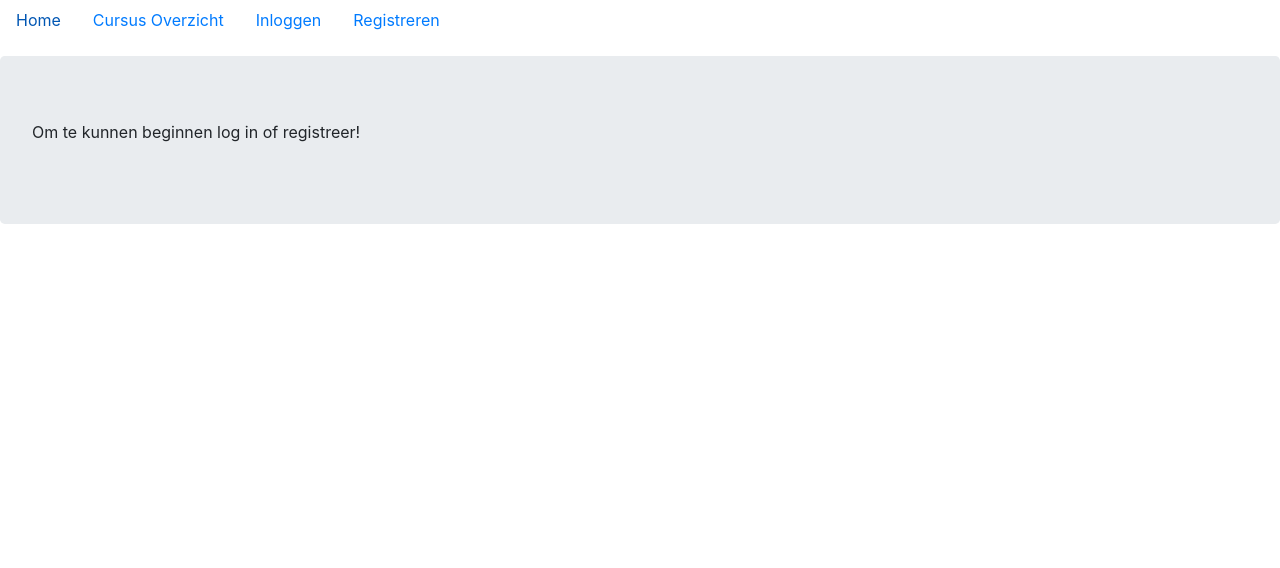
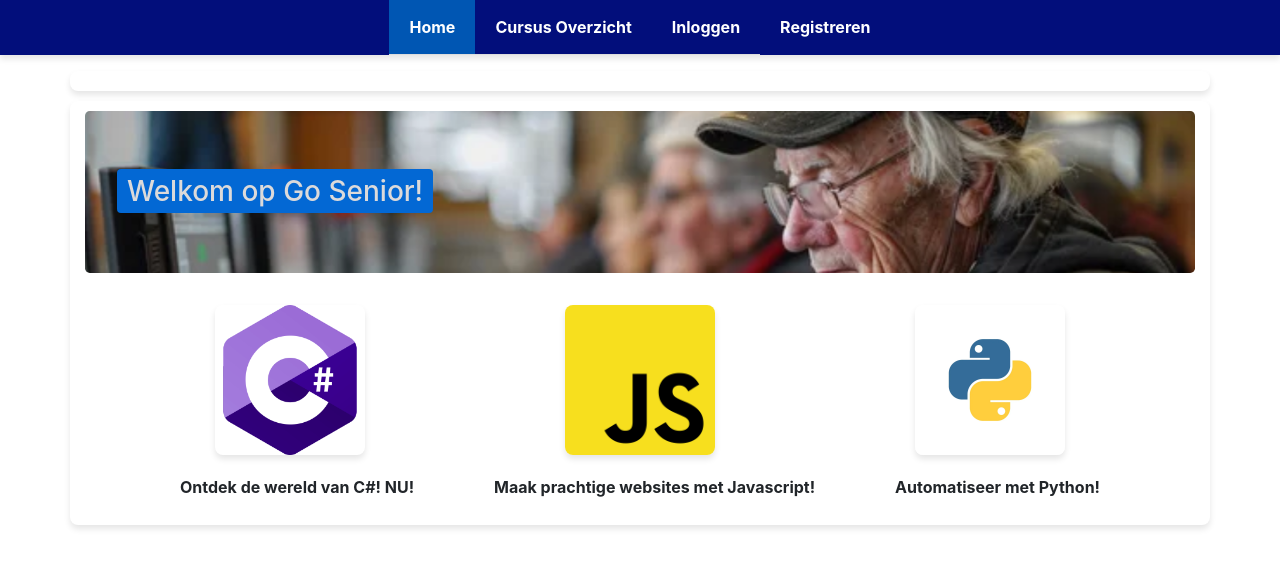
Before and after one commit to Yi-Star32/cursussysteem, a Flask app: page / in a window 1280 px wide. Shown: the top 568 px of the page. Run offline with Flask 3, Linux system fonts and the light colour scheme; some libraries are stand-ins or nearby versions.

Commit message:
style_mooi

```diff
--- a/mijnproject/static/styles.css
+++ b/mijnproject/static/styles.css
@@ -1,9 +1,197 @@
+/* Algemene instellingen */
 body {
-    margin: 20px;
-    font-family: Arial, sans-serif;
+    font-family: 'Roboto', Arial, sans-serif;
+    background-color: #f4f4f9;
+    color: #333;
+    line-height: 1.6;
 }
 
+.jumbotron {
+    background-image: url('./images/oldman_programming.png');
+    background-size: cover;
+    background-position: center -100px; /* Schuif de afbeelding naar boven */
+}
+
+/* Container voor de afbeeldingen */
+.image-container {
+    display: flex;
+    justify-content: center; /* Centreer de afbeeldingen horizontaal */
+    gap: 200px; /* Voeg ruimte toe tussen de afbeeldingen */
+    margin-top: 20px; /* Voeg wat ruimte toe boven de container */
+}
+
+/* Stijl voor de afbeeldingen */
+.course-image {
+    width: 150px; /* Stel de breedte van de afbeeldingen in */
+    height: auto; /* Zorg ervoor dat de hoogte automatisch wordt aangepast */
+    border-radius: 8px; /* Optioneel: Maak de hoeken afgerond */
+    box-shadow: 0 4px 6px rgba(0, 0, 0, 0.1); /* Optioneel: Voeg een schaduw toe */
+}
+
+.image-text{
+    font-weight: bold;
+    display: flex;
+    justify-content: center; /* Centreer de afbeeldingen horizontaal */
+    gap: 80px; /* Voeg ruimte toe tussen de afbeeldingen */
+    margin-top: 20px; /* Voeg wat ruimte toe boven de container */
+}
+
+
+
+/* Navigatiebalk */
+ul.nav {
+    list-style: none;
+    margin: 0;
+    padding: 0;
+    background-color: #020e7b;
+    display: flex;
+    justify-content: center;
+    box-shadow: 0 4px 6px rgba(0, 0, 0, 0.1);
+}
+
+ul.nav li {
+    margin: 0;
+    padding: 0;
+
+}
+
+
+
+/* Navigatiebalk */
+ul.nav .nav-link {
+    color: #fff !important; /* Zorg ervoor dat alle navigatieteksten wit zijn */
+    text-decoration: none;
+    font-weight: bold;
+    padding: 15px 20px;
+    display: block;
+    transition: background-color 0.3s ease;
+}
+
+ul.nav .nav-link:hover {
+    background-color: #0368d4; /* Optioneel: verander de achtergrondkleur bij hover */
+    color: #fff; /* Zorg ervoor dat de tekst wit blijft bij hover */
+}
+
+ul.nav .nav-link.active {
+    background-color: #0056b3; /* Donkerblauwe achtergrond voor actieve link */
+    color: #fff; /* Witte tekstkleur voor actieve link */
+    font-weight: bold;
+}
+
+nav .nav-item .nav-link {
+    color: white;
+}
+
+.nav-link a {
+    color: white !important;
+}
+
+.welkom-tekst{
+    color: #dcdada; /* Tekstkleur wit */
+    background-color: #0368d4; /* Achtergrondkleur */
+    display: inline; /* Zorgt ervoor dat de achtergrondkleur alleen de tekst omhult */
+    padding: 5px 10px; /* Optioneel: Voeg wat ruimte rond de tekst toe */
+    border-radius: 4px; /* Optioneel: Maak de randen afgerond */
+}
+
+/* Container */
+.container {
+    max-width: 100px;
+    margin: 10px;
+    padding: 10px;
+    background: #fff;
+    border-radius: 8px;
+    box-shadow: 0 4px 6px rgba(0, 0, 0, 0.1);
+    margin-left: 5px; /* Verplaatst de UI 50px naar rechts */
+}
+
+/* Koppen */
+h1, h2, h3 {
+    color: #007bff;
+    margin-bottom: 20px;
+}
+
+/* Formulieren */
+form {
+    margin-top: 20px;
+}
+
+form input[type="text"],
+form input[type="email"],
+form input[type="password"],
+form select {
+    width: 100%;
+    padding: 10px;
+    margin-bottom: 15px;
+    border: 1px solid #ccc;
+    border-radius: 4px;
+    font-size: 16px;
+}
+
+form button {
+    background-color: #007bff;
+    color: #fff;
+    border: none;
+    padding: 10px 20px;
+    font-size: 16px;
+    border-radius: 4px;
+    cursor: pointer;
+    transition: background-color 0.3s ease;
+}
+
+form button:hover {
+    background-color: #0056b3;
+}
+
+/* Lijsten */
+ul {
+    list-style: none;
+    padding: 0;
+}
+
+ul li {
+    padding: 10px;
+    border-bottom: 1px solid #ddd;
+}
+
+ul li:last-child {
+    border-bottom: none;
+}
+
+/* Flash messages */
+.alert {
+    padding: 15px;
+    margin-bottom: 20px;
+    border-radius: 4px;
+    font-size: 14px;
+}
+
+.alert-success {
+    background-color: #d4edda;
+    color: #155724;
+}
+
+.alert-danger {
+    background-color: #f8d7da;
+    color: #721c24;
+}
+
+/* Kalender */
 #calendar {
     max-width: 1100px;
-    margin: 0 auto;
+    margin: 20px auto;
+    background: #fff;
+    border-radius: 8px;
+    box-shadow: 0 4px 6px rgba(0, 0, 0, 0.1);
+    padding: 20px;
 }
+
+/* Footer */
+footer {
+    text-align: center;
+    padding: 20px;
+    background-color: #007bff;
+    color: #fff;
+    margin-top: 20px;
+    font-size: 14px;
+}
--- a/mijnproject/templates/account/cursus_overzicht.html
+++ b/mijnproject/templates/account/cursus_overzicht.html
@@ -3,8 +3,8 @@
 {% block title %}Home{%endblock%}
 
 {%block content%}
-    <h2>Cursus Pagina</h2>
-    <p>This is your course page</p>
+    <h2>Cursus Overzicht</h2>
+    <p>Bekijk hier de beschikbare Cursussen!</p>
     <ul>
         <form method="POST">
             {% for cursus, korting in zip(cursussen, kortingen) %}
--- a/mijnproject/templates/base.html
+++ b/mijnproject/templates/base.html
@@ -1,7 +1,7 @@
 <!DOCTYPE html>
 <html>
 <head>
-    <link rel="stylesheet" href="/mijnproject/static/styles.css">
+    <link rel="stylesheet" href="{{ url_for('static', filename='styles.css') }}">
     <link rel="stylesheet" href="https://maxcdn.bootstrapcdn.com/bootstrap/4.0.0/css/bootstrap.min.css" integrity="sha384-Gn5384xqQ1aoWXA+058RXPxPg6fy4IWvTNh0E263XmFcJlSAwiGgFAW/dAiS6JXm" crossorigin="anonymous">
     <link href="https://cdn.jsdelivr.net/npm/fullcalendar@5.11.3/main.min.css" rel="stylesheet">
     <script src="https://code.jquery.com/jquery-3.2.1.slim.min.js" integrity="sha384-KJ3o2DKtIkvYIK3UENzmM7KCkRr/rE9/Qpg6aAZGJwFDMVNA/GpGFF93hXpG5KkN" crossorigin="anonymous"></script>
@@ -17,20 +17,20 @@
 <ul class="nav">
 
     <li class="nav-item">
-        <a class="nav-link" href="{{ url_for('home') }}">Home</a>
-        <li class="nav-link"><a href="{{ url_for('cursus_overzicht') }}">Cursus Overzicht</a></li>
+        <li class="nav-link {% if request.path == '/' %}active{% endif %}"><a href="{{ url_for('home') }}">Home</a></li>
+        <li class="nav-link {% if request.path == url_for('cursus_overzicht') %}active{% endif %}"><a href="{{ url_for('cursus_overzicht') }}">Cursus Overzicht</a></li>
     </li>
     {% if current_user.is_authenticated %}
     <li class="nav-link"><a href="{{ url_for('logout') }}">Uitloggen</a></li>
-    <li class="nav-link"><a href="{{ url_for('rooster') }}">Rooster</a></li>
+    <li class="nav-link {% if request.path == url_for('rooster') %}active{% endif %}"><a href="{{ url_for('rooster') }}">Rooster</a></li>
     {% if current_user.role == 'docent' %}
-    <li class="nav-link"><a href="{{ url_for('cursus_toevoegen') }}">Cursus Toevoegen</a></li>
-    <li class="nav-link"><a href="{{ url_for('les_maken') }}">Les maken</a></li>
-    <li class="nav-link"><a href="{{ url_for('locaties') }}">Locaties</a></li>
+    <li class="nav-link {% if request.path == url_for('cursus_toevoegen') %}active{% endif %}"><a href="{{ url_for('cursus_toevoegen') }}">Cursus Toevoegen</a></li>
+    <li class="nav-link {% if request.path == url_for('les_maken') %}active{% endif %}"><a href="{{ url_for('les_maken') }}">Les maken</a></li>
+    <li class="nav-link {% if request.path == url_for('locaties') %}active{% endif %}"><a href="{{ url_for('locaties') }}">Locaties</a></li>
     {% endif %}
     {% else %}
-    <li class="nav-link"><a href="{{ url_for('login') }}">Inloggen</a></li>
-    <li class="nav-link"><a href="{{ url_for('register') }}">Registreren</a></li>
+    <li class="nav-link {% if request.path == url_for('login') %}active{% endif %}"><a href="{{ url_for('login') }}">Inloggen</a></li>
+    <li class="nav-link {% if request.path == url_for('register') %}active{% endif %}"><a href="{{ url_for('register') }}">Registreren</a></li>
     {% endif %}
 </ul>
 
@@ -47,7 +47,7 @@
         {% endif %}
     {% endwith %}
 </div>
-
+<div class="container">
 {% block content %}
 
 {% endblock %}
--- a/mijnproject/templates/home.html
+++ b/mijnproject/templates/home.html
@@ -4,8 +4,18 @@
     {% if current_user.is_authenticated %}
     <p>Hallo {{ current_user.username }}!</p>
     {% else %}
-    <p>Om te kunnen beginnen log in of registreer!</p>
+    <h3 class="welkom-tekst">Welkom op Go Senior!</h3>
     {% endif %}
 </div>
-
+<!-- Container voor de afbeeldingen -->
+<div class="image-container">
+    <img src="{{ url_for('static', filename='images/csharp.png') }}" alt="C# Logo" class="course-image">
+    <img src="{{ url_for('static', filename='images/js.png') }}" alt="JavaScript Logo" class="course-image">
+    <img src="{{ url_for('static', filename='images/python.png') }}" alt="Python Logo" class="course-image">
+</div>
+<div class="image-text">
+<p>Ontdek de wereld van C#! NU!</p>
+<p>Maak prachtige websites met Javascript!</p>
+<p>Automatiseer met Python!</p>
+</div>
 {% endblock %}
--- a/mijnproject/templates/welkom.html
+++ b/mijnproject/templates/welkom.html
@@ -1,6 +1,6 @@
 {% extends "base.html" %}
 {% block content %}
 <div class="jumbotron">
-    <p>Gefeliciteerd! Inloggen gelukt!</p>
+    <p id="welkom-titel">Inloggen gelukt!</p>
 </div>
 {% endblock %}
```
Also changed, not shown: mijnproject/forms.py (+7 -7 lines), mijnproject/static/images/csharp.png (added), mijnproject/static/images/js.png (added), mijnproject/static/images/oldman_programming.png (added), mijnproject/static/images/python.png (added).
